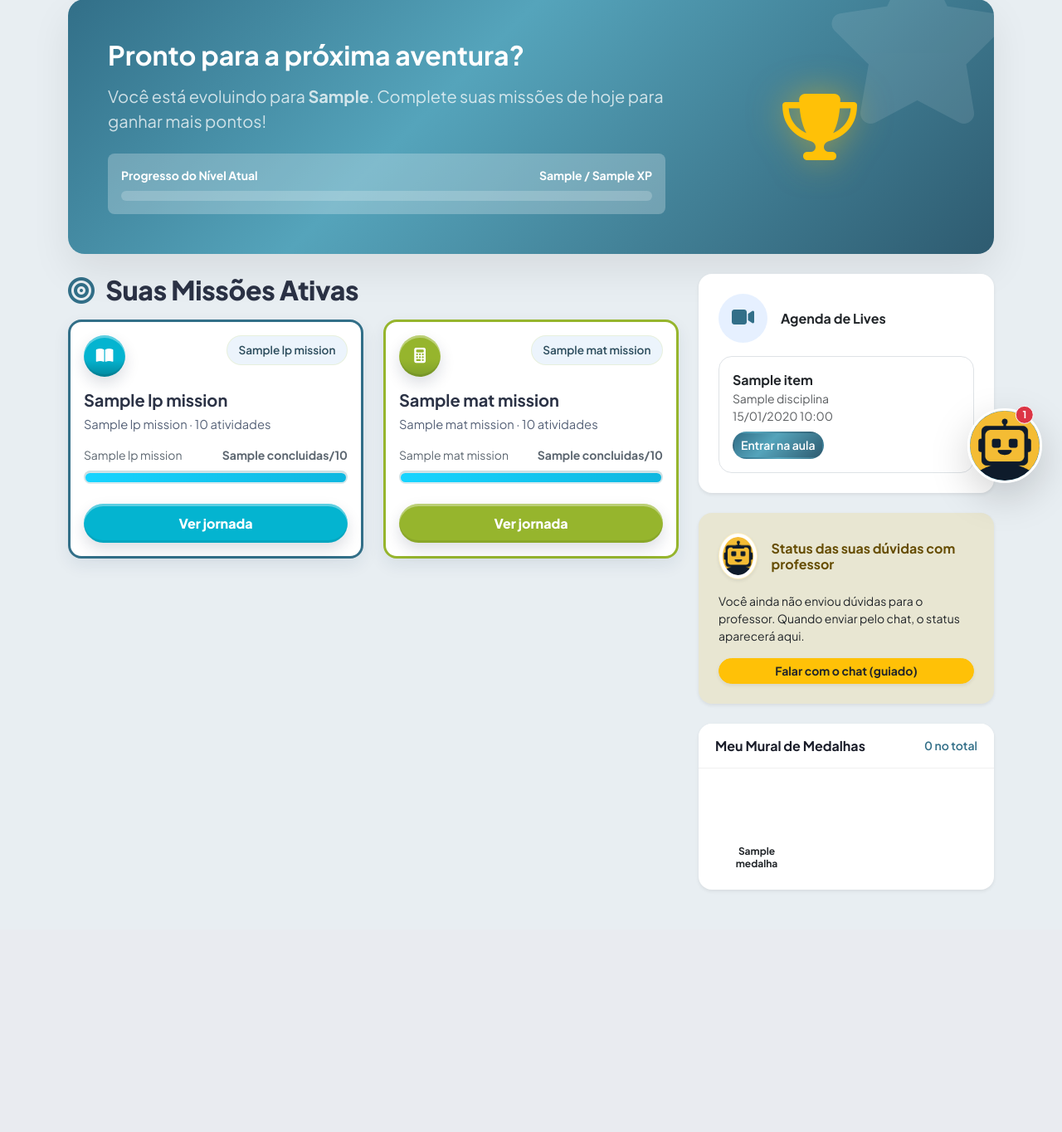
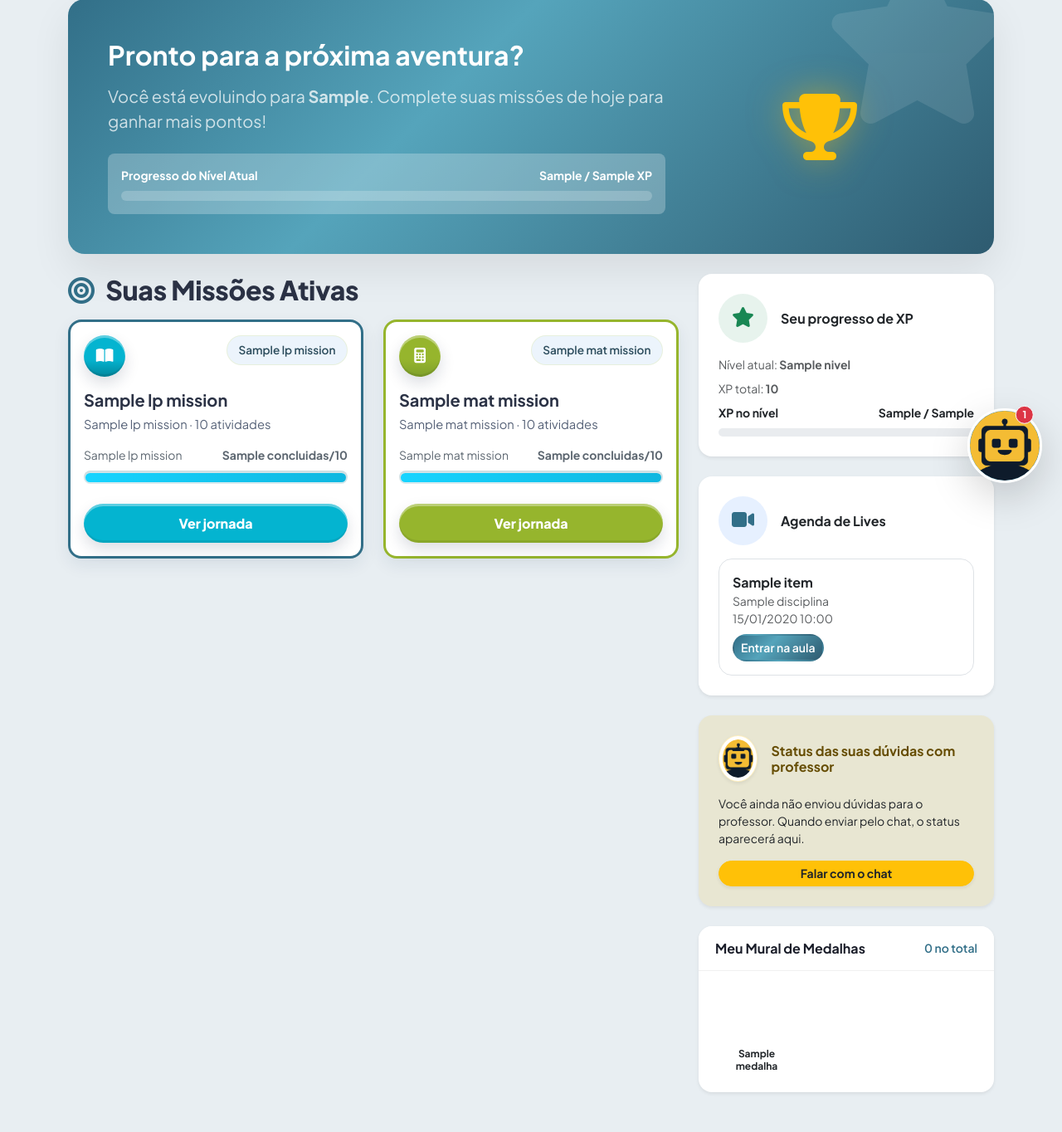
Before and after one commit to Iasmin-Azevedo/AvaRailway, a Python web app: template app/templates/aluno/dashboard.html in a window 1280 px wide. Shown: the part 191-1555 px from the top of the page at 83% size. Before the commit the page ends 1264 px from the top, so only its background shows below. Run offline with Jinja, Linux system fonts and the light colour scheme; the template is opened without the code that fills it: most values are stand-ins (such as "Sample title", 1, 10 or a date in 2020); some libraries are stand-ins or nearby versions.

Commit message:
Restaura visibilidade de progresso do aluno e melhora envio de dÃºvidas.
Recoloca o resumo de XP no dashboard, simplifica o rÃ³tulo do chat e melhora validaÃ§Ã£o/mensagens no envio de dÃºvidas para o professor.

Made-with: Cursor

```diff
--- a/app/schemas/live_support_schema.py
+++ b/app/schemas/live_support_schema.py
@@ -34,7 +34,7 @@ class AulaAoVivoResponse(BaseModel):
 
 class SolicitacaoProfessorCreateRequest(BaseModel):
     disciplina: str = Field(min_length=2, max_length=50)
-    assunto: str = Field(min_length=4, max_length=255)
+    assunto: str = Field(min_length=2, max_length=255)
     session_id: str | None = Field(default=None, max_length=36)
 
 
--- a/app/services/chat_service.py
+++ b/app/services/chat_service.py
@@ -164,7 +164,7 @@ class ChatService:
             actions.insert(
                 0,
                 {
-                    "label": "Falar com o chat (guiado)",
+                    "label": "Falar com o chat",
                     "action": "choose_guided_subject",
                     "kind": "chat",
                 },
@@ -213,7 +213,7 @@ class ChatService:
                     "message": "Explique Português em linguagem simples para o ensino fundamental.",
                 },
                 {
-                    "label": "Falar com o chat (guiado)",
+                    "label": "Falar com o chat",
                     "action": "choose_guided_subject",
                     "kind": "chat",
                 },
@@ -292,7 +292,7 @@ class ChatService:
         if role == "aluno":
             return [
                 {
-                    "label": "Falar com o chat (guiado)",
+                    "label": "Falar com o chat",
                     "action": "choose_guided_subject",
                     "kind": "chat",
                 },
--- a/app/templates/aluno/dashboard.html
+++ b/app/templates/aluno/dashboard.html
@@ -188,6 +188,30 @@
     </div>
 
     <div class="col-lg-4">
+        <div class="card border-0 shadow-sm rounded-4 mb-4 dash-card border border-success border-opacity-25 hover-lift">
+            <div class="card-body p-4">
+                <div class="d-flex align-items-center gap-3 mb-3">
+                    <div class="bg-success bg-opacity-10 p-3 rounded-circle text-success">
+                        <i class="fa-solid fa-star fs-4"></i>
+                    </div>
+                    <h6 class="fw-bold mb-0">Seu progresso de XP</h6>
+                </div>
+                <div class="small text-muted mb-2">
+                    Nível atual: <strong>{{ stats.nivel|default('LV 1') }}</strong>
+                </div>
+                <div class="small text-muted mb-2">
+                    XP total: <strong>{{ stats.xp_total|default(0) }}</strong>
+                </div>
+                <div class="d-flex justify-content-between small fw-bold mb-2">
+                    <span>XP no nível</span>
+                    <span>{{ stats.xp_atual_nivel|default(0) }} / {{ stats.xp_meta_nivel|default(600) }}</span>
+                </div>
+                <div class="progress" style="height: 10px;">
+                    <div class="progress-bar bg-success" data-progress-width="{{ stats.xp_pct_nivel|default(0) }}"></div>
+                </div>
+            </div>
+        </div>
+
         <div class="card border-0 shadow-sm rounded-4 mb-4 dash-card border border-primary border-opacity-25 hover-lift">
             <div class="card-body p-4">
                 <div class="d-flex align-items-center gap-3 mb-3">
@@ -244,7 +268,7 @@
                 </p>
                 {% endif %}
                 <button id="chat-open-guided-from-status" class="btn btn-sm btn-warning text-dark fw-bold w-100 rounded-pill shadow-sm">
-                    Falar com o chat (guiado)
+                    Falar com o chat
                 </button>
             </div>
         </div>
@@ -342,7 +366,7 @@ document.querySelectorAll('[data-progress-width]').forEach(function(el) {
     var pendingGuidedHelpType = null;
     var initialGreeting = 'Oi. Escolha uma opção:';
     var initialActions = [
-        { label: 'Falar com o chat (guiado)', action: 'choose_guided_subject', kind: 'chat' },
+        { label: 'Falar com o chat', action: 'choose_guided_subject', kind: 'chat' },
         { label: 'Tirar dúvidas com professor', action: 'choose_teacher_subject', kind: 'teacher_help' },
         { label: 'Sair', action: 'close_chat_panel', kind: 'system' }
     ];
@@ -573,19 +597,33 @@ document.querySelectorAll('[data-progress-width]').forEach(function(el) {
     }
 
     async function createTeacherHelpRequest(disciplina, assunto) {
+        var normalizedDisciplina = String(disciplina || '').trim();
+        var normalizedAssunto = String(assunto || '').trim();
+        if (normalizedAssunto.length < 2) {
+            throw new Error('Escreva sua dúvida com pelo menos 2 caracteres para enviar ao professor.');
+        }
         const sid = await ensureSession();
         const response = await fetch('/api/v1/live-support/teacher-help-requests', {
             method: 'POST',
             credentials: 'same-origin',
             headers: { 'Content-Type': 'application/json' },
             body: JSON.stringify({
-                disciplina: disciplina,
-                assunto: assunto,
+                disciplina: normalizedDisciplina,
+                assunto: normalizedAssunto,
                 session_id: sid
             })
         });
         const data = await response.json();
-        if (!response.ok) throw new Error(data.mensagem_amigavel || 'Falha ao encaminhar a solicitação.');
+        if (!response.ok) {
+            var detail = data && data.detail ? data.detail : null;
+            if (Array.isArray(detail) && detail.length) {
+                throw new Error(detail[0].msg || 'Falha ao encaminhar a solicitação.');
+            }
+            if (typeof detail === 'string' && detail.trim()) {
+                throw new Error(detail);
+            }
+            throw new Error(data.mensagem_amigavel || 'Falha ao encaminhar a solicitação.');
+        }
         return data;
     }
 
@@ -734,7 +772,7 @@ document.querySelectorAll('[data-progress-width]').forEach(function(el) {
             appendMessage(
                 'Para manter a conversa organizada, vamos usar o modo guiado.',
                 'bot',
-                [{ label: 'Continuar no chat guiado', action: 'choose_guided_subject', kind: 'chat' }]
+                [{ label: 'Continuar no chat', action: 'choose_guided_subject', kind: 'chat' }]
             );
             return;
         }
@@ -884,7 +922,7 @@ document.querySelectorAll('[data-progress-width]').forEach(function(el) {
                     postTeacherHelpActions
                 );
             } catch (err) {
-                appendMessage('Não consegui enviar sua dúvida agora. Tente novamente em instantes.', 'bot');
+                appendMessage((err && err.message) ? err.message : 'Não consegui enviar sua dúvida agora. Tente novamente em instantes.', 'bot');
                 console.error(err);
             } finally {
                 pendingTeacherHelpSubject = null;
```
